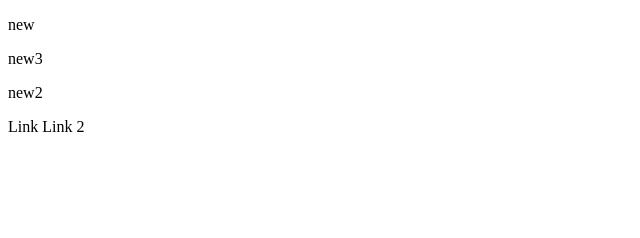
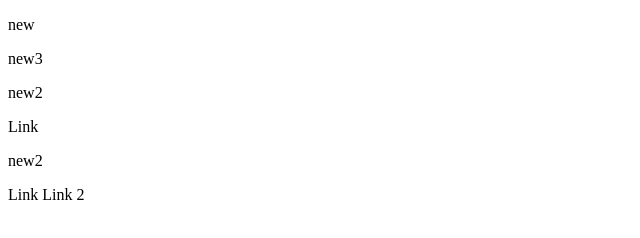
Before and after one commit to q-u-a-n-t-i-k/Presentation, a plain HTML site: page index.html in a window 1280 px wide. Shown: the whole page, without its empty margins (0-640 px from the left). Drawn offline with Linux system fonts and the light colour scheme.

Commit message:
commmmit

```diff
--- a/index.html
+++ b/index.html
@@ -12,6 +12,8 @@
     <p>new3</p>
     <p>new2</p>
     <a>Link</a>
+    <p>new2</p>
+    <a>Link</a>
     <a>Link 2</a>
 </body>
 </html>
```
